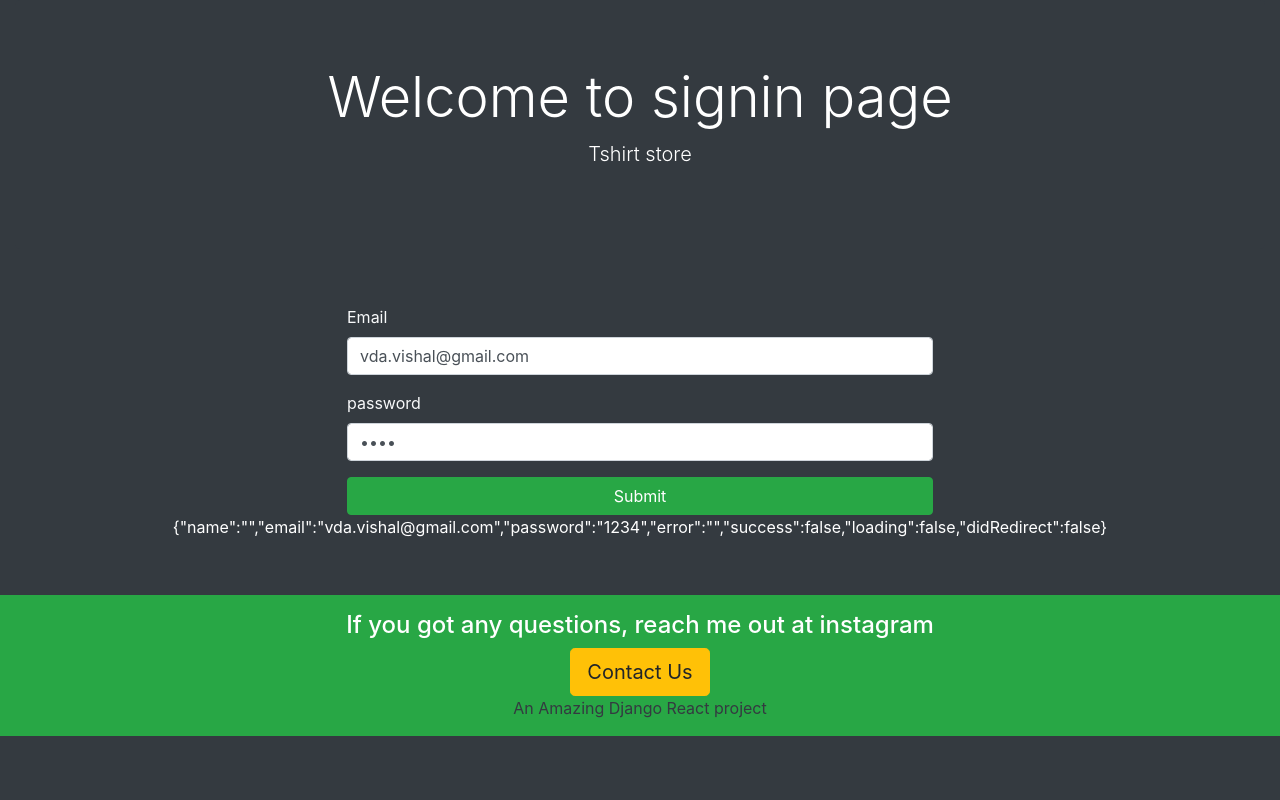
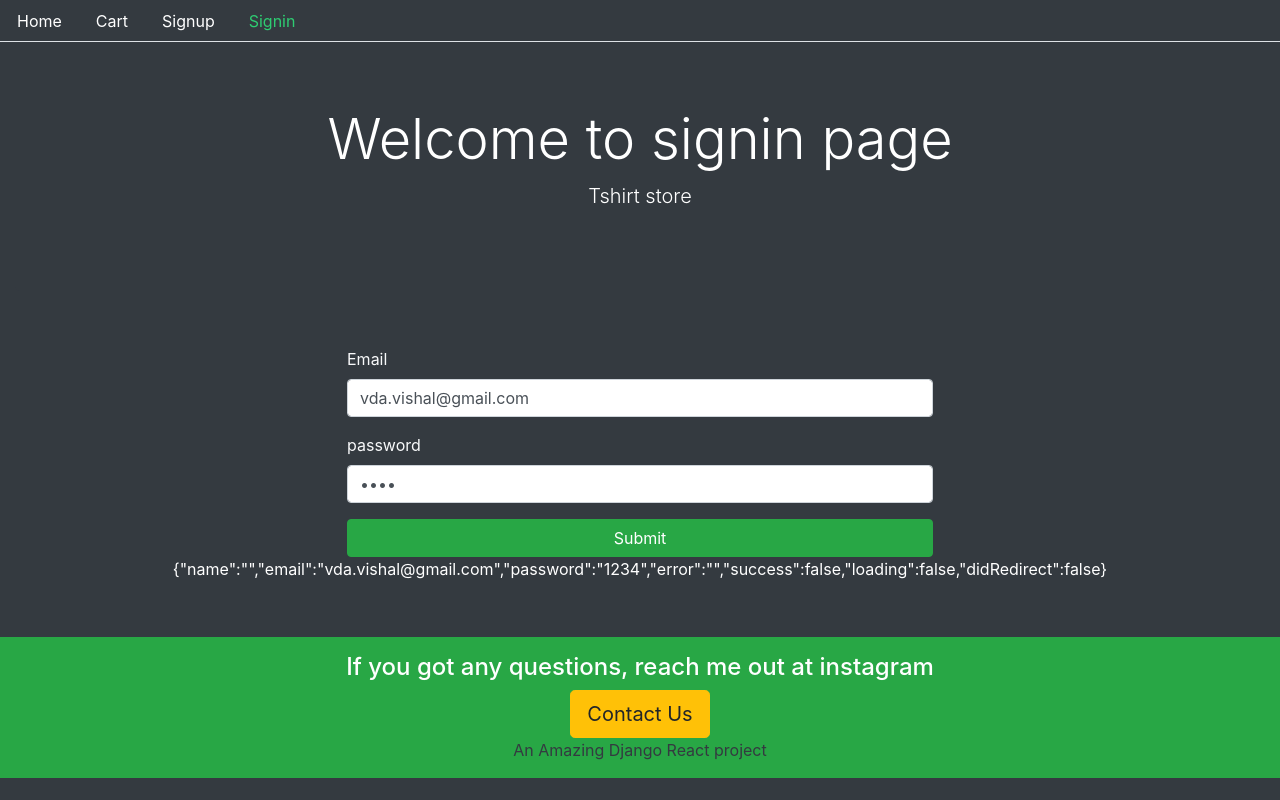
Before and after one commit to VDA-001/Ecom, a React (Create React App) app: page /signin in a window 1280 px wide. Built offline with nearby package versions, Linux system fonts and the light colour scheme.

Commit message:
Cart_Page

```diff
--- a/src/Routes.js
+++ b/src/Routes.js
@@ -1,11 +1,11 @@
 import React from "react";
 import { BrowserRouter, Switch, Route } from "react-router-dom";
 import PrivateRoutes from "./auth/helper/PrivateRoutes";
+import Cart from "./core/Cart";
 import Home from "./core/Home";
 import Signin from "./user/Signin";
 import Signup from "./user/Signup";
 import UserDashboard from "./user/UserDashboard";
-
 
 const Routes = () => {
   return (
@@ -14,6 +14,7 @@ const Routes = () => {
         <Route path="/" exact component={Home} />
         <Route path="/signin" exact component={Signin} />
         <Route path="/signup" exact component={Signup} />
+        <Route path="/cart" exact component={Cart} />
         <PrivateRoutes path="/user/dashboard" exact component={UserDashboard} />
       </Switch>
     </BrowserRouter>
--- a/src/auth/helper/index.js
+++ b/src/auth/helper/index.js
@@ -62,7 +62,7 @@ export const isAuthenticated = () =>{
 };
 
 export const signout = (next) =>{
-    const userId = isAuthenticated() && isAuthenticated.user.id ;
+    const userId = isAuthenticated() && isAuthenticated().user.id ;
     if(typeof window !==undefined){
         localStorage.removeItem("jwt");
         cartEmpty(() => {});
--- a/src/core/Base.js
+++ b/src/core/Base.js
@@ -1,4 +1,5 @@
 import React from 'react';
+import Menu from './Menu'
 
 const Base = ({
     title = "My title",
@@ -8,6 +9,7 @@ const Base = ({
 }) =>{
     return (
         <div>
+            <Menu />
             <div className="container-fluid">
                 <div className="jumbotron bg-dark text-white text-center">
                     <h2 className="display-4">{title}</h2>
--- a/src/core/Card.js
+++ b/src/core/Card.js
@@ -1,31 +1,36 @@
-import React from 'react';
+import React, {useState} from 'react';
 import ImageHelper from "./helper/ImageHelper";
 import {Redirect} from "react-router-dom"
 import { addItemToCart, removeItemFromCart } from './helper/cartHelper';
+import {isAuthenticated} from "../auth/helper";
 
-
-const isAuthenticated = true;
 
 const Card = ({
     product,
     addtoCart = true,
-    removeFromCart = false
+    removeFromCart = false,
+    reload = undefined,
+    setReload = (f) =>f,
+    // function(f){return f}
 }) => {
+
+    const [redirect, setRedirect] = useState(false)
 
     const cardTitle = product ? product.name : "A photo from pexels";
     const cardDescription = product ? product.description : "Default description";
     const cardPrice = product ? product.price : "Default";
 
     const addToCart = () => {
-      if(isAuthenticated){
-        addItemToCart(product, ()=>{});
+      if(isAuthenticated()){
+        addItemToCart(product, ()=>setRedirect(true
+          ));
         console.log("Added to cart")
       }else{
         console.log("Login please");
       }
     };
 
-    const getAredirect = redirect =>{
+    const getAredirect = (redirect) =>{
       if(redirect){
         return <Redirect to="/cart" />;
       }
@@ -33,7 +38,7 @@ const Card = ({
 
     const showAddToCart = addToCart =>{
       return(
-        addToCart && (
+        addtoCart && (
           <button
                 onClick={addToCart}
                 className="btn btn-block btn-outline-success mt-2 mb-2"
@@ -50,6 +55,7 @@ const Card = ({
           <button
             onClick={() => {
               removeItemFromCart(product.id);
+              setReload(!reload)
               console.log("Product removed from cart");
             }}
             className="btn btn-block btn-outline-danger mt-2 mb-2"
@@ -64,6 +70,7 @@ const Card = ({
       <div className="card text-white bg-dark border border-light ">
         <div className="card-header lead">{cardTitle}</div>
         <div className="card-body">
+          {getAredirect(redirect)}
           <ImageHelper product={product} />
           <p className="lead bg-dark font-weight-normal text-light rounded p-2">
             {cardDescription}
--- a/src/core/Cart.js
+++ b/src/core/Cart.js
@@ -0,0 +1,52 @@
+import React,{ useState, useEffect} from 'react';
+import Base from "./Base";
+import Card from "./Card";
+import { loadCart } from './helper/cartHelper';
+
+
+const Cart = () =>{
+    const [reload, setReload] = useState(false)
+    const [products, setProducts]=useState([]);
+
+    useEffect(()=>{
+        setProducts(loadCart());
+    }, [reload]);
+    const loadAllProducts= () =>{
+        return(
+            <div>
+                {products.map((products, index)=>(
+                    <Card
+                        key={index}
+                        product={products}
+                        removeFromCart={true}
+                        addtoCart={false}
+                        reload={reload}
+                        setReload={setReload}
+                    />
+                ))}
+            </div>
+        );
+    };
+
+    const loadCheckout = () =>{
+        return(
+            <div>
+                <h1>Checkout</h1>
+            </div>
+        );
+    };
+    return(
+        <Base title="Cart page" description="Welcome to checkout">
+            <div className="row text-center">
+                <div className="col-6">
+                    {loadAllProducts(products)}
+                </div>
+                <div className="col-6">
+                    {loadCheckout()}
+                </div>
+            </div>
+        </Base>
+    )
+}
+
+export default Cart;
--- a/src/core/Menu.js
+++ b/src/core/Menu.js
@@ -0,0 +1,89 @@
+import React, { Fragment } from "react";
+import { Link, withRouter } from "react-router-dom";
+
+import { signout, isAuthenticated } from "../auth/helper";
+
+const currentTab = (history, path) => {
+  if (history.location.pathname === path) {
+    return { color: "#2ecc72" };
+  } else {
+    return { color: "#FFFFFF" };
+  }
+};
+
+const Menu = ({ history, path }) => {
+  return (
+    <div>
+      <ul className="nav nav-tabs bg-dark">
+        <li className="nav-item">
+          <Link
+            style={currentTab(history, "/")}
+            className="nav-link"
+            to="/"
+          >
+            Home
+          </Link>
+        </li>
+        <li className="nav-item">
+          <Link
+            style={currentTab(history, "/cart")}
+            className="nav-link"
+            to="/cart"
+          >
+            Cart
+          </Link>
+        </li>
+        {isAuthenticated() && (
+          <li className="nav-item">
+            <Link
+              style={currentTab(history, "/user/dashboard")}
+              className="nav-link"
+              to="/user/dashboard"
+            >
+              dashboard
+            </Link>
+          </li>
+        )}
+        {!isAuthenticated() && (
+          <Fragment>
+            <li className="nav-item">
+              <Link
+                style={currentTab(history, "/signup")}
+                className="nav-link"
+                to="/signup"
+              >
+                Signup
+              </Link>
+            </li>
+            <li className="nav-item">
+              <Link
+                style={currentTab(history, "/signin")}
+                className="nav-link"
+                to="/signin"
+              >
+                Signin
+              </Link>
+            </li>
+          </Fragment>
+        )}
+
+        {isAuthenticated() && (
+          <li className="nav-item">
+            <span
+              onClick={() => {
+                signout(() => {
+                  history.push("/");
+                });
+              }}
+              className="nav-link text-warning"
+            >
+              Signout
+            </span>
+          </li>
+        )}
+      </ul>
+    </div>
+  );
+};
+
+export default withRouter(Menu);
--- a/src/user/Signin.js
+++ b/src/user/Signin.js
@@ -28,10 +28,10 @@ const Signin =()=>{
         signin({email,password})
         .then(data=>{
             console.log("DATA", data);
-            if(data.token){
-                let sessionToken = data.token;
-                authenticat(sessionToken, ()=>{
-                    console.log("HAHAHA");
+            if (data.token){
+                //let sessionToken = data.token;
+                authenticat(data, ()=>{
+                    console.log("Token added");
                     setValues({
                         ...values,
                         didRedirect: true,
```
Also changed, not shown: src/core/helper/orderHelper.js (+18 -0 lines), src/core/helper/paymentHelper.js (+27 -0 lines), 1 other file (tests, documents, lock files or other folders).
